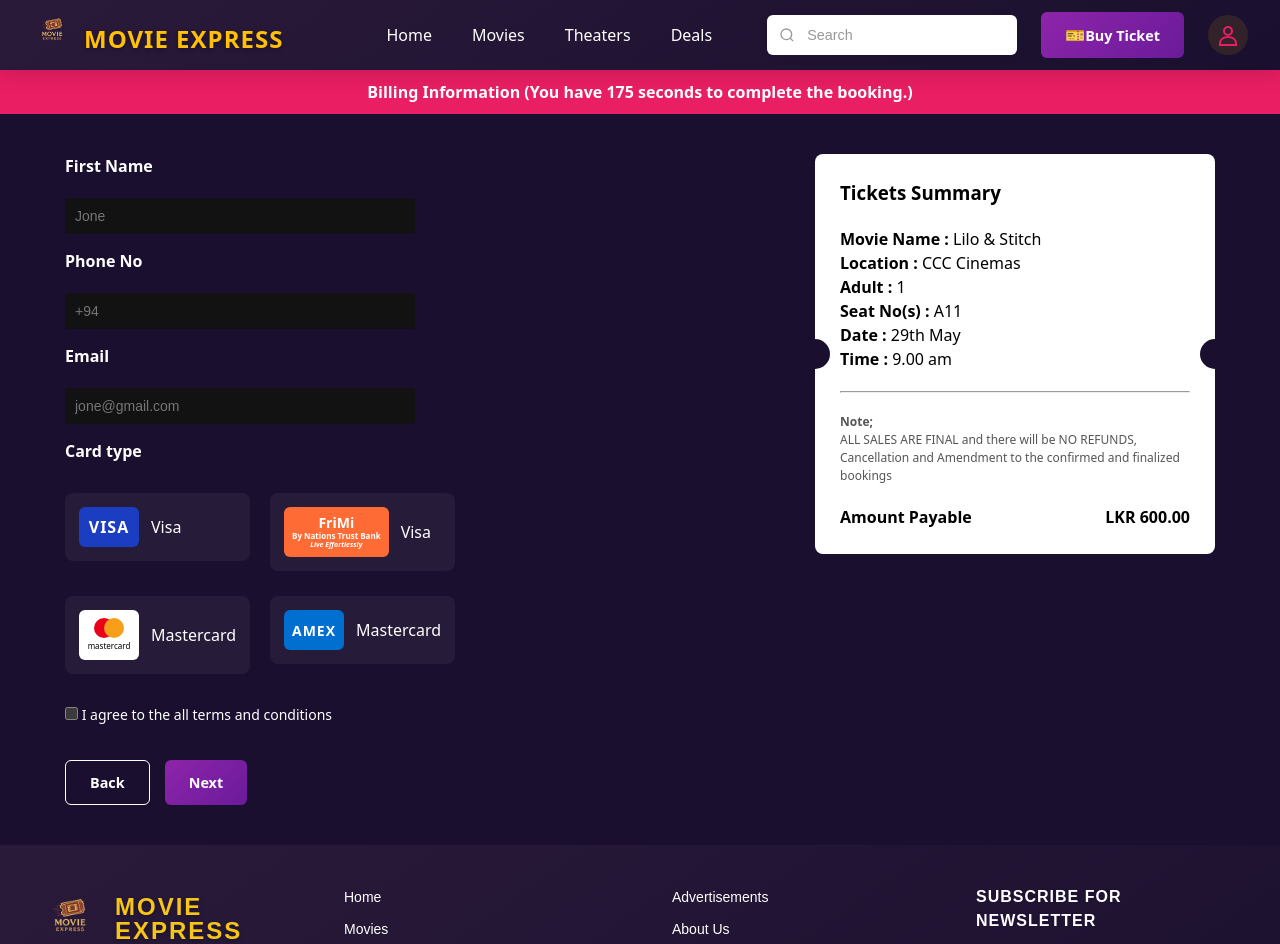
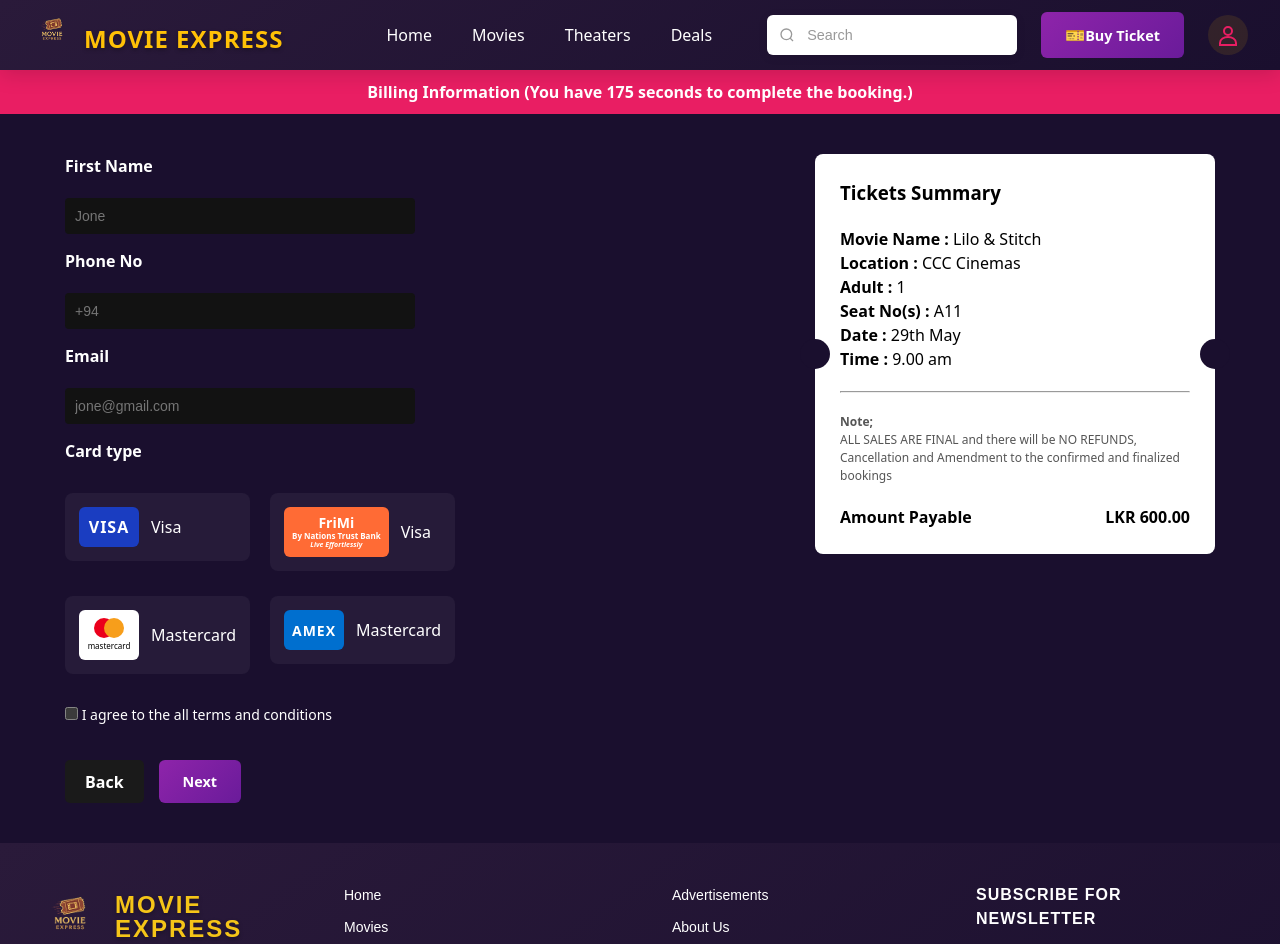
Before and after one commit to AnuNirmani/Movie-Ticket-Booking, a React (Vite) app: page /payment in a window 1280 px wide. Shown: the top 944 px of the page. Built offline with nearby package versions, Linux system fonts and the light colour scheme.

Commit message:
Mobile responsiveness

```diff
--- a/src/css/Home/Booking/payment.css
+++ b/src/css/Home/Booking/payment.css
@@ -188,6 +188,7 @@
   .form-actions {
     margin-top: 20px;
     display: flex;
+    flex-direction: row;
     gap: 15px;
   }
 
@@ -199,7 +200,7 @@
     cursor: pointer;
   }
 
-  .form-actions .back {
+  .form-actions .cancel {
     background: transparent;
     border: 1px solid #fff;
     color: #fff;
@@ -212,7 +213,7 @@
     white-space: nowrap;
   }
 
-  .form-actions .back:hover{
+  .form-actions .cancel:hover{
     background: #fff;
     border: 1px solid #fff;
     color: #000000;
```
